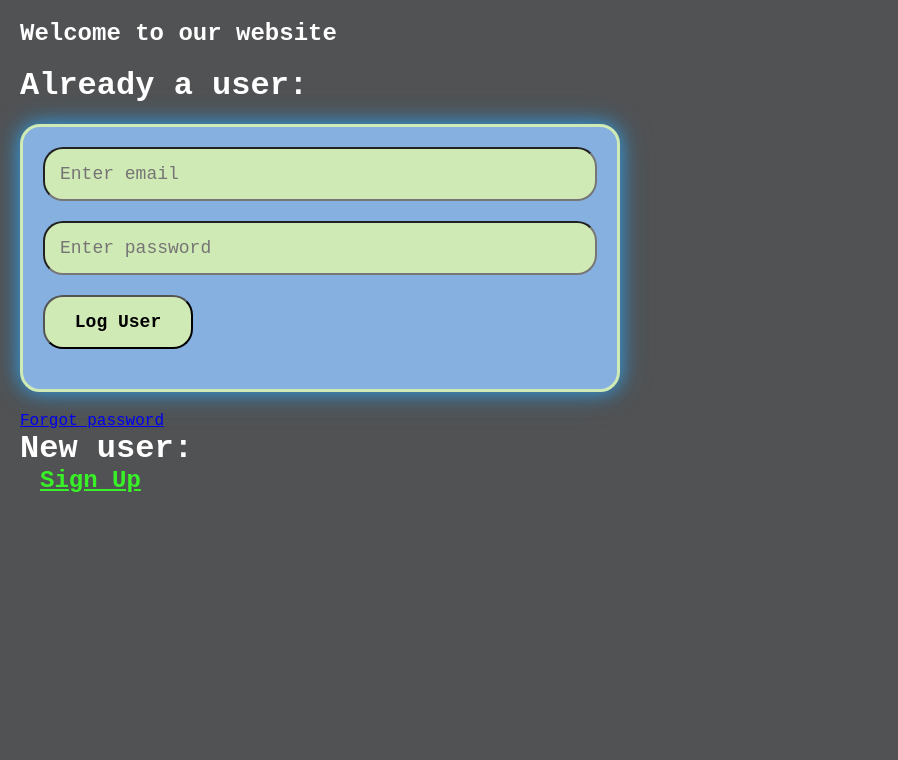
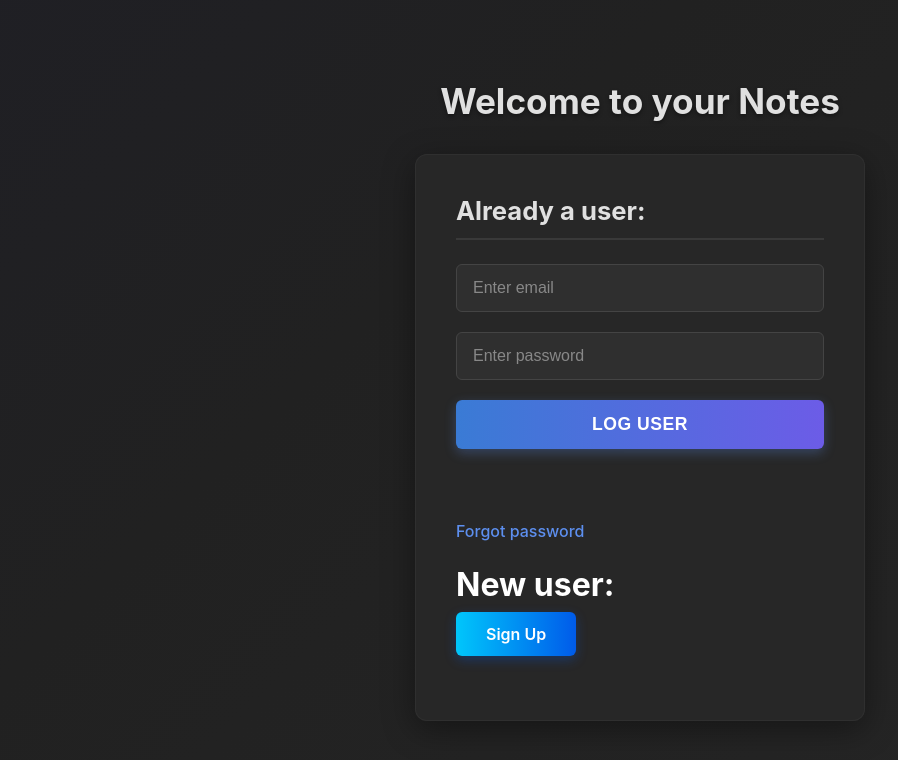
Before and after one commit to Sneh674/notes-next-app, a Next.js app: page / in a window 1280 px wide. Shown: the top 760 px of the page, without its empty margins (0-898 px from the left). Built offline with nearby package versions, Linux system fonts and the light colour scheme; a web font is replaced by a local one.

Commit message:
css changed for home page

```diff
--- a/src/app/home.module.css
+++ b/src/app/home.module.css
@@ -1,4 +1,4 @@
-.h1 {
+/* .h1 {
     margin-top: 20px;
     margin-bottom: 15px;
 }
@@ -155,4 +155,230 @@
         font-size: medium;
         margin-left: 7px;
     }
-}
+} */
+
+
+
+/* Dark theme version */
+.homemain {
+    display: flex;
+    flex-direction: column;
+    align-items: center;
+    justify-content: center;
+    min-height: 100vh;
+    background: linear-gradient(-45deg, #2b2b2b, #212121, #1a1a2e, #121212);
+    background-size: 400% 400%;
+    animation: gradientAnimation 15s ease infinite;
+    padding: 2rem;
+    font-family: -apple-system, BlinkMacSystemFont, 'Segoe UI', Roboto, Oxygen, Ubuntu, Cantarell, 'Open Sans', 'Helvetica Neue', sans-serif;
+  }
+
+  @keyframes gradientAnimation {
+    0% {
+      background-position: 0% 50%;
+    }
+    50% {
+      background-position: 100% 50%;
+    }
+    100% {
+      background-position: 0% 50%;
+    }
+  }
+
+  .h2 {
+    font-size: 2.2rem;
+    color: #e0e0e0;
+    margin-bottom: 2rem;
+    text-align: center;
+    text-shadow: 0 2px 4px rgba(0, 0, 0, 0.4);
+  }
+
+  .div {
+    background-color: rgba(40, 40, 40, 0.9);
+    backdrop-filter: blur(10px);
+    border-radius: 12px;
+    padding: 2.5rem;
+    box-shadow: 0 8px 32px rgba(0, 0, 0, 0.4);
+    width: 100%;
+    max-width: 450px;
+    border: 1px solid rgba(80, 80, 80, 0.2);
+    transform: translateY(0);
+    transition: transform 0.3s, box-shadow 0.3s;
+  }
+
+  /* .div:hover {
+    transform: translateY(-5px);
+    box-shadow: 0 12px 40px rgba(0, 0, 0, 0.5);
+  }
+   */
+  .h1 {
+    font-size: 1.6rem;
+    color: #e0e0e0;
+    margin-bottom: 1.5rem;
+    padding-bottom: 0.75rem;
+    border-bottom: 2px solid rgba(100, 100, 100, 0.3);
+    position: relative;
+  }
+
+  /* Removed the ::after pseudo-element that was creating the blue line */
+
+  .logInForm {
+    display: flex;
+    flex-direction: column;
+    gap: 1.25rem;
+    margin-bottom: 1.5rem;
+  }
+
+  .logInForm input[type="text"],
+  .logInForm input[type="password"] {
+    padding: 14px 16px;
+    border: 1px solid #444;
+    border-radius: 6px;
+    font-size: 1rem;
+    transition: all 0.3s;
+    background-color: rgba(50, 50, 50, 0.8);
+    color: #e0e0e0;
+  }
+
+  .logInForm input[type="text"]::placeholder,
+  .logInForm input[type="password"]::placeholder {
+    color: #888;
+  }
+
+  .logInForm input[type="text"]:focus,
+  .logInForm input[type="password"]:focus {
+    border-color: #5d8fef;
+    outline: none;
+    box-shadow: 0 0 0 3px rgba(93, 143, 239, 0.2);
+    background-color: rgba(60, 60, 60, 0.9);
+    transform: translateY(-2px);
+  }
+
+  .cubtn {
+    padding: 14px 0;
+    background: linear-gradient(90deg, #3a7bd5, #6c5ce7);
+    color: white;
+    border: none;
+    border-radius: 6px;
+    font-size: 1.1rem;
+    font-weight: 600;
+    cursor: pointer;
+    transition: all 0.3s;
+    text-transform: uppercase;
+    letter-spacing: 0.5px;
+    box-shadow: 0 4px 12px rgba(93, 143, 239, 0.3);
+  }
+
+  .cubtn:hover {
+    background: linear-gradient(90deg, #2a6ac4, #5c4cd6);
+    box-shadow: 0 6px 15px rgba(93, 143, 239, 0.4);
+    transform: translateY(-2px);
+  }
+
+  .cubtn:active {
+    transform: translateY(1px);
+    box-shadow: 0 2px 8px rgba(93, 143, 239, 0.3);
+  }
+
+  .errormsg {
+    color: #ff6b6b;
+    font-size: 0.9rem;
+    margin-top: 0.5rem;
+    text-align: center;
+    min-height: 20px;
+    background-color: rgba(255, 107, 107, 0.1);
+    padding: 8px;
+    border-radius: 4px;
+    opacity: 0;
+    transform: translateY(-10px);
+    transition: opacity 0.3s, transform 0.3s;
+  }
+
+  .errormsg:not(:empty) {
+    opacity: 1;
+    transform: translateY(0);
+  }
+
+  .forgotLink,
+  .signUpLink {
+    display: inline-block;
+    color: #5d8fef;
+    text-decoration: none;
+    margin-bottom: 1.5rem;
+    font-weight: 500;
+    transition: all 0.3s;
+    position: relative;
+  }
+
+  .forgotLink::after,
+  .signUpLink::after {
+    content: '';
+    position: absolute;
+    width: 0;
+    height: 2px;
+    bottom: -2px;
+    left: 0;
+    background-color: #5d8fef;
+    transition: width 0.3s;
+  }
+
+  .forgotLink:hover,
+  .signUpLink:hover {
+    color: #7da4f4;
+  }
+
+  .forgotLink:hover::after,
+  .signUpLink:hover::after {
+    width: 100%;
+  }
+
+  .signUpLink {
+    padding: 12px 30px;
+    background: linear-gradient(90deg, #00c6fb, #005bea);
+    border: none;
+    border-radius: 6px;
+    text-align: center;
+    margin-top: 0.5rem;
+    color: white;
+    font-weight: 600;
+    box-shadow: 0 4px 12px rgba(0, 91, 234, 0.3);
+    transition: all 0.3s;
+  }
+
+  .signUpLink:hover {
+    background: linear-gradient(90deg, #01b5e7, #0050d0);
+    box-shadow: 0 6px 15px rgba(0, 91, 234, 0.4);
+    color: white;
+    transform: translateY(-2px);
+    text-decoration: none;
+  }
+
+  .signUpLink:hover::after {
+    width: 0;
+  }
+
+  /* Responsive adjustments */
+  @media (max-width: 768px) {
+    .div {
+      padding: 2rem;
+    }
+
+    .h2 {
+      font-size: 1.8rem;
+    }
+  }
+
+  @media (max-width: 480px) {
+    .homemain {
+      padding: 1rem;
+    }
+
+    .div {
+      padding: 1.5rem;
+    }
+
+    .h2 {
+      font-size: 1.6rem;
+      margin-bottom: 1.5rem;
+    }
+  }
--- a/src/app/page.tsx
+++ b/src/app/page.tsx
@@ -71,7 +71,7 @@ export default function Home() {
   }, [])
   return (
     <div className={styles.homemain}>
-      <h2 className={styles.h2}>Welcome to our website</h2>
+      <h2 className={styles.h2}>Welcome to your Notes</h2>
       <div className={styles.div}>
         <h1 className={styles.h1}>Already a user:</h1>
         <form onSubmit={handleLogin} className={styles.logInForm}>
```
Also changed, not shown: src/app/client/forgot/forgot.module.css (+15 -1 lines).
